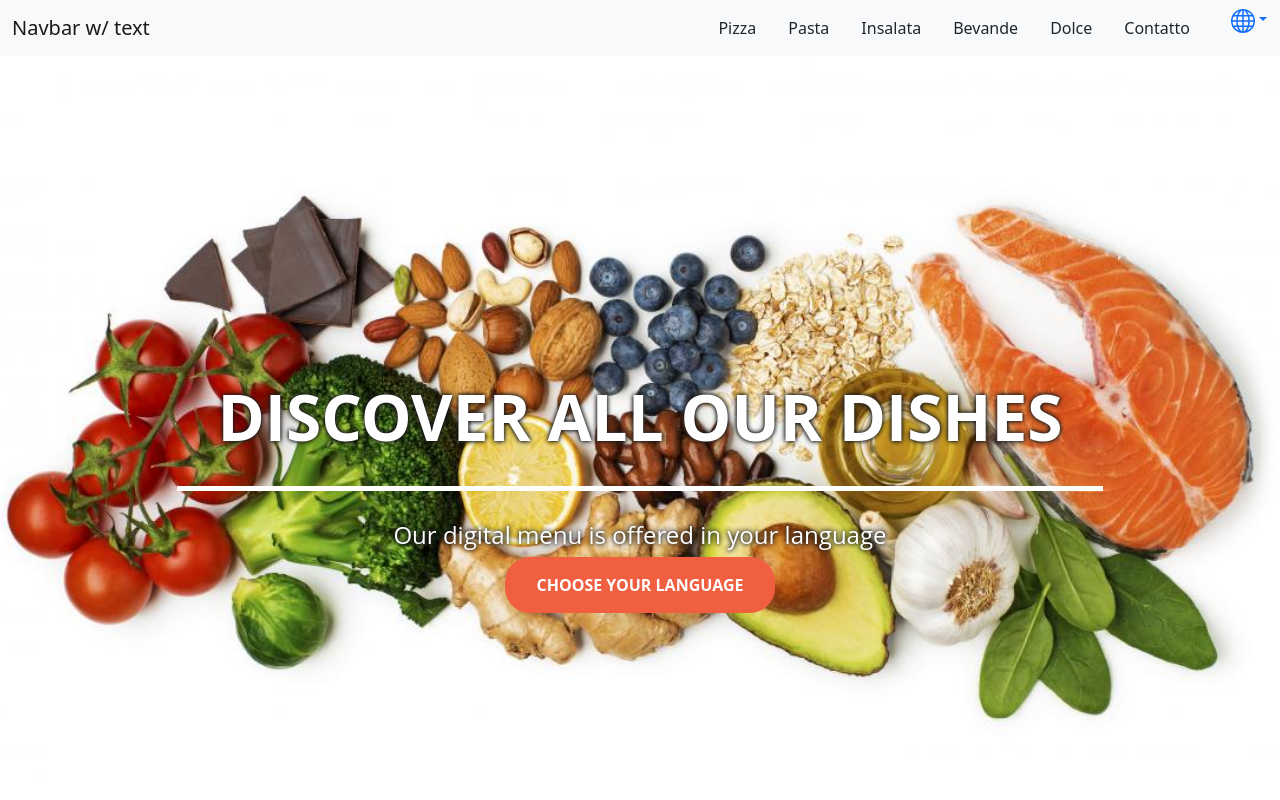
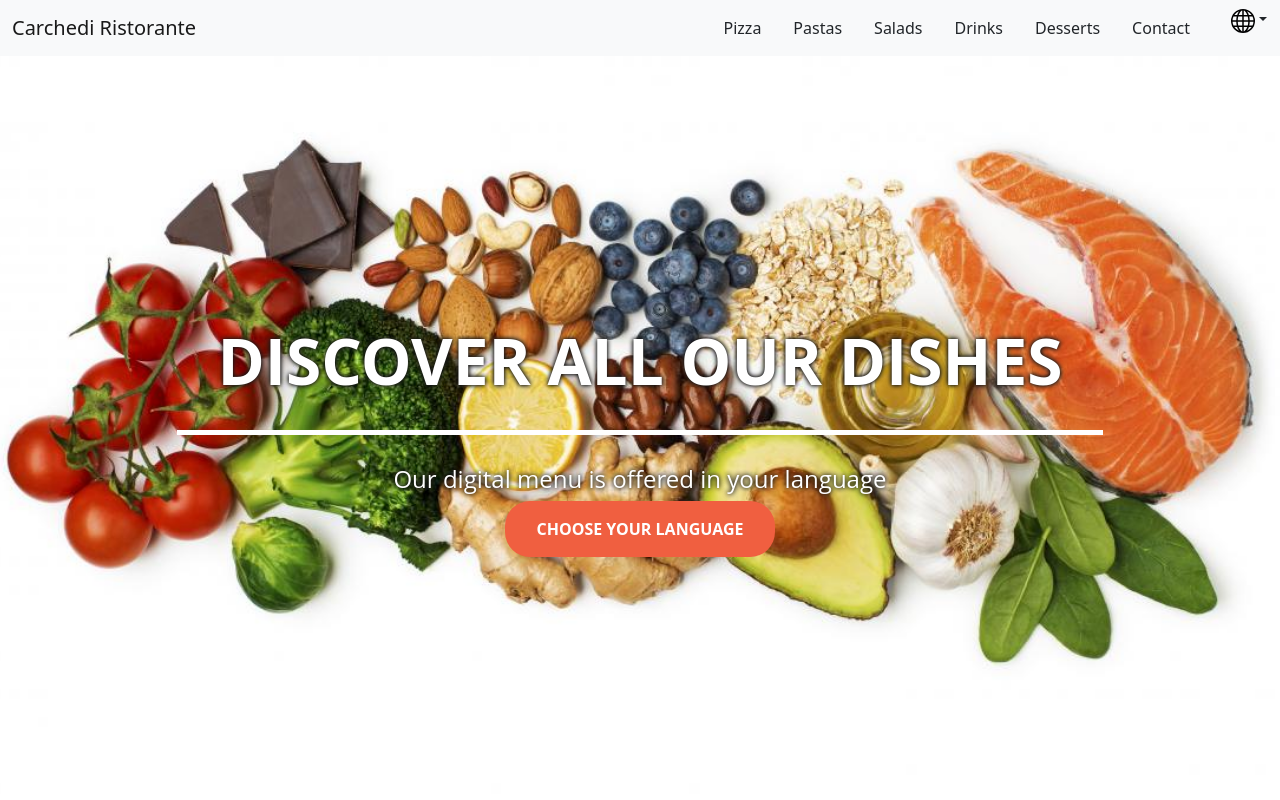
Before and after one commit to Carchedi/multilanguage-menu, a React (Vite) app: page / in a window 1280 px wide. Shown: the top 800 px of the page. Built offline with nearby package versions, Linux system fonts and the light colour scheme; some icons are missing.

Commit message:
Nav bar mennu working

```diff
--- a/public/assets/locales/en/translation.json
+++ b/public/assets/locales/en/translation.json
@@ -2,5 +2,11 @@
     "welcome":"discover all our dishes",
     "caption": "Our digital menu is offered in your language",
     "chooseLang": "Choose your language",
-    "text03": "seit dem start sind {{days}} Tage vergangen.."
+
+    "menu01":"Pizza",
+    "menu02":"Pastas",
+    "menu03":"Salads",
+    "menu04":"Drinks",
+    "menu05":"Desserts",
+    "menu06":"Contact"
 }
--- a/src/App.jsx
+++ b/src/App.jsx
@@ -4,7 +4,6 @@ import LanguageDetector from 'i18next-browser-languagedetector';
 import HttpApi from 'i18next-http-backend';
 import 'flag-icon-css/css/flag-icons.min.css';
 import i18n from "i18next";
-import i18next from 'i18next';
 import Banner from './components/banner';
 import Navbar from './components/navbar';
 
@@ -48,9 +47,42 @@ const languages = [
 function App() {
     const { t } = useTranslation()
 
+    // Put the items for nav menu, refered in translation.json
+    const navItens = [
+        {
+            path: '#',
+            name: 'menu01'
+        },
+        {
+            path: '#',
+            name: 'menu02'
+        },
+        {
+            path: '#',
+            name: 'menu03'
+        },
+        {
+            path: '#',
+            name: 'menu04'
+        },
+        {
+            path: '#',
+            name: 'menu05'
+        },
+        {
+            path: '#',
+            name: 'menu06'
+        }
+    ]
     return (
         <>
-            <Navbar languages = {languages}/>
+            <Navbar languages = {languages} itens = {navItens}/>
+            <Banner
+                mainText={t('welcome')}
+                caption={t('caption')}
+                chooseLanguage={t('chooseLang')}
+                languages = {languages}
+            />
             <Banner
                 mainText={t('welcome')}
                 caption={t('caption')}
--- a/src/components/languageSelectButton.jsx
+++ b/src/components/languageSelectButton.jsx
@@ -3,14 +3,14 @@ import i18next from 'i18next';
 function LanguageButton(props){
 
     const GlobeIcon = ({ width = 24, height = 24 }) => (
-        <svg xmlns="http://www.w3.org/2000/svg" width={width} height={height} fill="currentColor" className="bi bi-globe" viewBox="0 0 16 16">
+        <svg xmlns="http://www.w3.org/2000/svg" width={width} height={height} fill="back" className="bi bi-globe" viewBox="0 0 16 16">
             <path d="M0 8a8 8 0 1 1 16 0A8 8 0 0 1 0 8zm7.5-6.923c-.67.204-1.335.82-1.887 1.855A7.97 7.97 0 0 0 5.145 4H7.5V1.077zM4.09 4a9.267 9.267 0 0 1 .64-1.539 6.7 6.7 0 0 1 .597-.933A7.025 7.025 0 0 0 2.255 4H4.09zm-.582 3.5c.03-.877.138-1.718.312-2.5H1.674a6.958 6.958 0 0 0-.656 2.5h2.49zM4.847 5a12.5 12.5 0 0 0-.338 2.5H7.5V5H4.847zM8.5 5v2.5h2.99a12.495 12.495 0 0 0-.337-2.5H8.5zM4.51 8.5a12.5 12.5 0 0 0 .337 2.5H7.5V8.5H4.51zm3.99 0V11h2.653c.187-.765.306-1.608.338-2.5H8.5zM5.145 12c.138.386.295.744.468 1.068.552 1.035 1.218 1.65 1.887 1.855V12H5.145zm.182 2.472a6.696 6.696 0 0 1-.597-.933A9.268 9.268 0 0 1 4.09 12H2.255a7.024 7.024 0 0 0 3.072 2.472zM3.82 11a13.652 13.652 0 0 1-.312-2.5h-2.49c.062.89.291 1.733.656 2.5H3.82zm6.853 3.472A7.024 7.024 0 0 0 13.745 12H11.91a9.27 9.27 0 0 1-.64 1.539 6.688 6.688 0 0 1-.597.933zM8.5 12v2.923c.67-.204 1.335-.82 1.887-1.855.173-.324.33-.682.468-1.068H8.5zm3.68-1h2.146c.365-.767.594-1.61.656-2.5h-2.49a13.65 13.65 0 0 1-.312 2.5zm2.802-3.5a6.959 6.959 0 0 0-.656-2.5H12.18c.174.782.282 1.623.312 2.5h2.49zM11.27 2.461c.247.464.462.98.64 1.539h1.835a7.024 7.024 0 0 0-3.072-2.472c.218.284.418.598.597.933zM10.855 4a7.966 7.966 0 0 0-.468-1.068C9.835 1.897 9.17 1.282 8.5 1.077V4h2.355z" />
         </svg>
     )
 
     return(
         <> <div className='dropdown position-absolute top-0 end-0'>
-                <button className='btn btn-link dropdown-toggle' type='button' data-bs-toggle='dropdown' aria-expanded='false'>
+                <button className='btn dropdown-toggle' type='button' data-bs-toggle='dropdown' aria-expanded='false'>
                     <GlobeIcon />
                 </button>
                 <ul className="dropdown-menu dropdown-menu-end">
--- a/src/components/navbar.jsx
+++ b/src/components/navbar.jsx
@@ -1,43 +1,13 @@
-import Container from 'react-bootstrap/Container';
-import Nav from 'react-bootstrap/Nav';
-import Navbar from 'react-bootstrap/Navbar';
 import './navbar.css';
-import { NavLink } from 'react-bootstrap';
-import { propTypes } from 'react-bootstrap/esm/Image';
 import LanguageButton from './languageSelectButton';
+import { useTranslation, initReactI18next } from "react-i18next";
 
 function navbar(props) {
-
-    const navLinks = [
-        {
-            path: '#',
-            name: "Pizza"
-        },
-        {
-            path: '#',
-            name: "Pasta"
-        },
-        {
-            path: '#',
-            name: "Insalata"
-        },
-        {
-            path: '#',
-            name: "Bevande"
-        },
-        {
-            path: '#',
-            name: "Dolce"
-        },
-        {
-            path: '#',
-            name: "Contatto"
-        }
-    ]
+    const { t } = useTranslation();
     return (
-        <nav className="navbar navbar-expand-lg navbar-light bg-light">
+        <nav className="navbar navbar-expand-lg navbar-light bg-light fixed-top">
             <div className="container-fluid">
-                <a className="navbar-brand" href="#">Navbar w/ text</a>
+                <a className="navbar-brand" href="#">Carchedi Ristorante</a>
                 <button className="navbar-toggler" type="button" data-bs-toggle="collapse" data-bs-target="#navbarText" aria-controls="navbarText" aria-expanded="false" aria-label="Toggle navigation">
                     <span className="navbar-toggler-icon"></span>
                 </button>
@@ -46,10 +16,10 @@ function navbar(props) {
                 <div class="container">
                 <div className="collapse navbar-collapse" id="navbarText">
                     <ul className="navbar-nav ms-auto mb-2 mb-lg-0">
-                        {navLinks.map(({ path, name }) => (
+                        {props.itens.map(({ path, name }) => (
                             <li key={path}>
                                 <button className="dropdown-item " onClick={() => i18next.changeLanguage(code)} >
-                                    {name}
+                                {t(name)}
                                 </button>
                             </li>
                         ))}
```
Also changed, not shown: public/assets/locales/de/translation.json (+10 -3 lines), public/assets/locales/it/translation.json (+8 -1 lines), public/assets/locales/pt/translation.json (+8 -1 lines).
